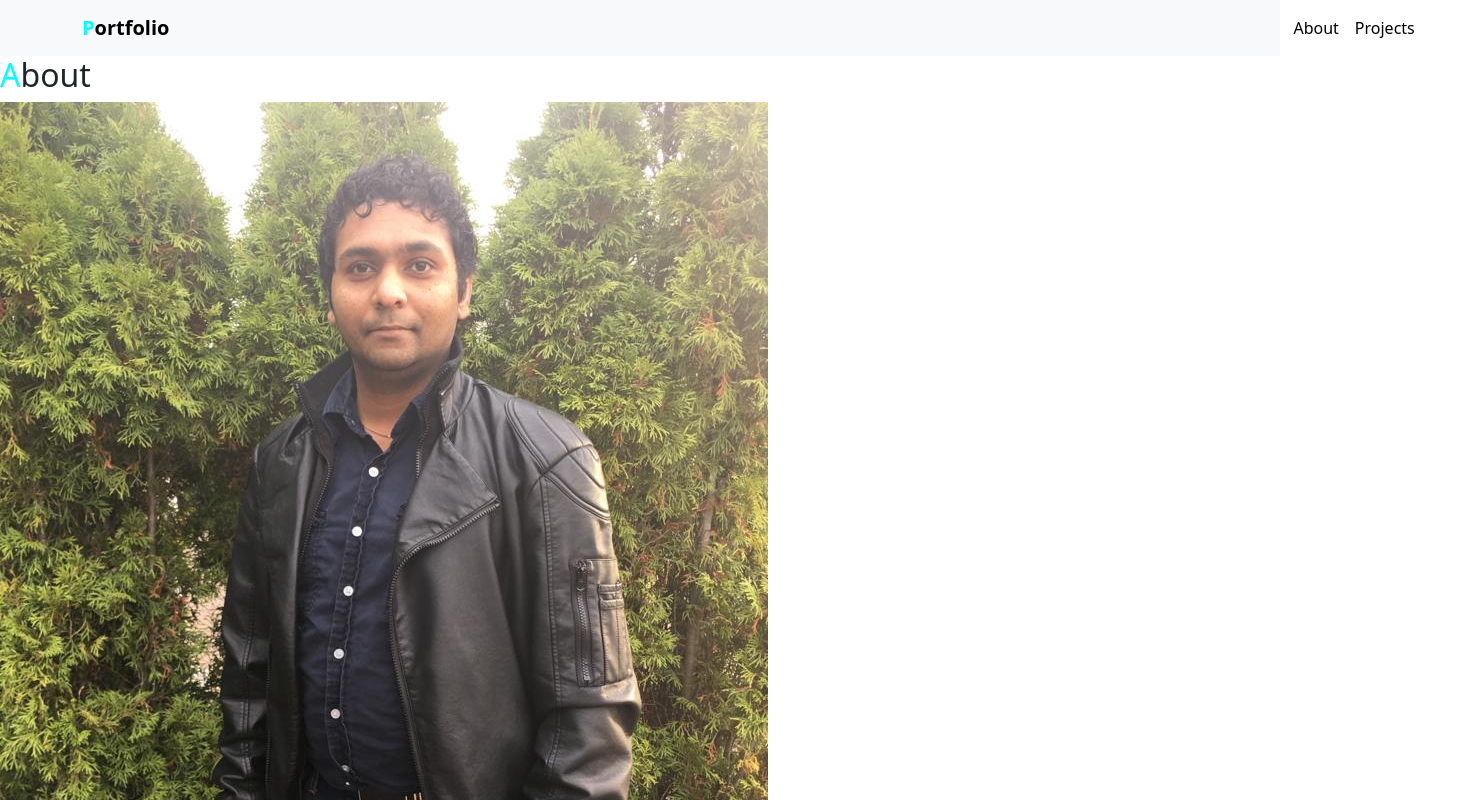
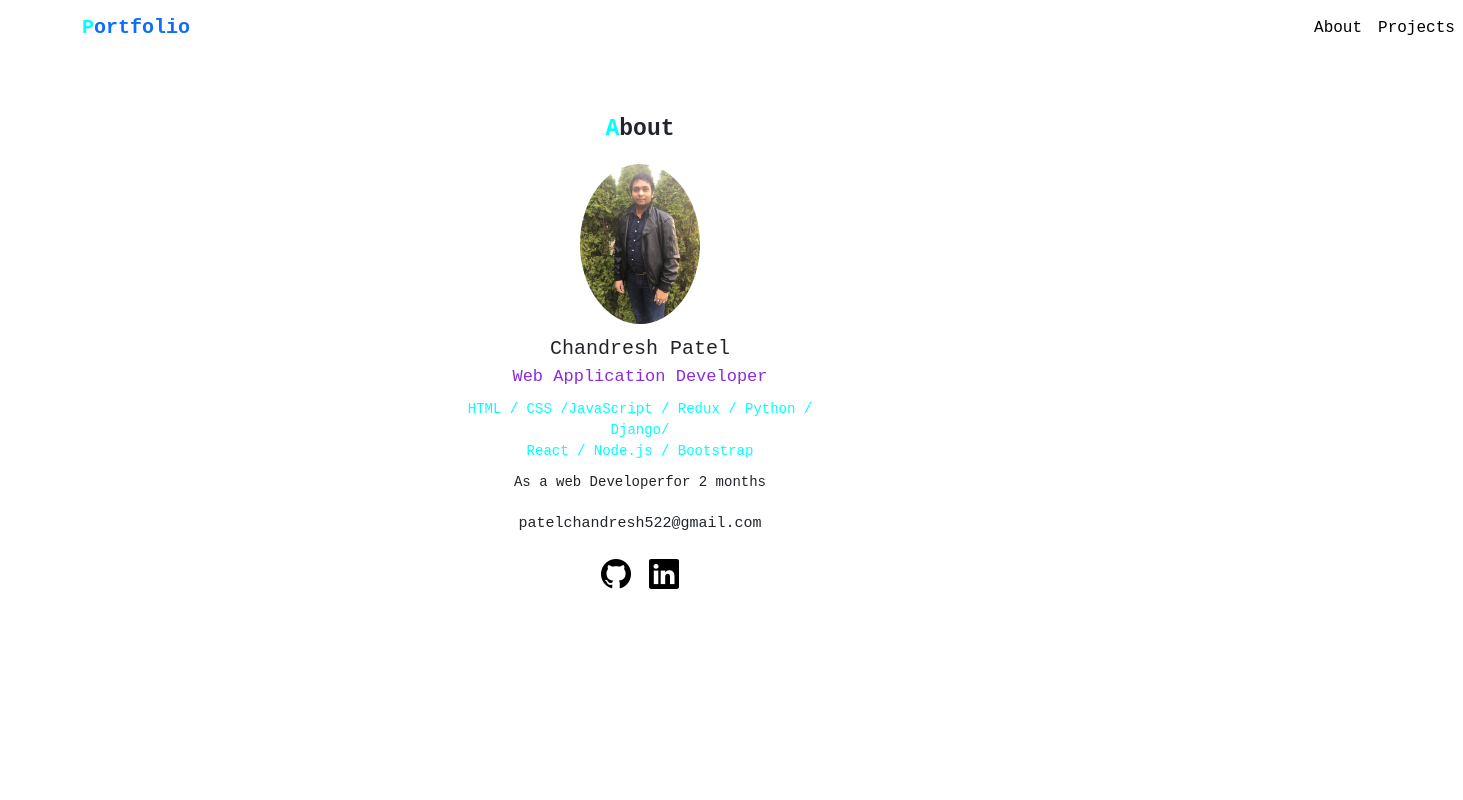
Before and after one commit to patelchandresh522/portfolio_chand, a plain HTML site: page index.html in a window 1280 px wide. Shown: the top 800 px of the page, 1463 px wide, since content can reach past the window. Drawn offline with nearby package versions, Linux system fonts and the light colour scheme.

Commit message:
chandresh

```diff
--- a/index.html
+++ b/index.html
@@ -1,12 +1,14 @@
 <!DOCTYPE html>
 <html lang="en">
-<head>
-    <meta charset="UTF-8">
-    <meta http-equiv="X-UA-Compatible" content="IE=edge">
-    <meta name="viewport" content="width=device-width, initial-scale=1.0">
+  <head>
+    <meta http-equiv="X-UA-Compatible" content="IE=edge" />
+    <meta charset="utf-8" />
+    <meta name="viewport" content="width=device-width, initial-scale=1.0" />
+    <link href="https://cdn.jsdelivr.net/npm/bootstrap@5.0.2/dist/css/bootstrap.min.css" rel="stylesheet" integrity="sha384-EVSTQN3/azprG1Anm3QDgpJLIm9Nao0Yz1ztcQTwFspd3yD65VohhpuuCOmLASjC" crossorigin="anonymous" />
+    <link rel="stylesheet" href="style.css" />
+    <link rel="stylesheet" href="https://cdn.jsdelivr.net/npm/bootstrap-icons@1.8.3/font/bootstrap-icons.css" />
+    <link rel="icon" type="image/png" href="img/techis-logo.png" />
     <title>Portfolio</title>
-    <link rel = "stylesheet" href="./style.css">
-    <link rel="stylesheet" href="https://cdn.jsdelivr.net/npm/bootstrap@5.3.0-alpha1/dist/css/bootstrap.min.css">
 </head>
 <body>
     <nav class="navbar navbar-expand-lg bg-body-tertiary">
@@ -18,10 +20,10 @@
           <div class="collapse navbar-collapse" id="navbarText">
             <ul class="navbar-nav me-auto mb-2 mb-lg-0">
               <li class="nav-item">
-                <a class="nav-link active" href="#">About</a>
+                <a class="nav-link font-black" href="#">About</a>
               </li>
               <li class="nav-item">
-                <a class="nav-link active" href="#">Projects</a>
+                <a class="nav-link font-black" href="#">Projects</a>
               </li>
 
             </ul>
@@ -33,8 +35,31 @@
       <div id="about">
         <h2><span class="font-primary">A</span>bout</h2>
         <img src="./img/IMG_2585.JPG" />
+        <div class="name">Chandresh Patel</div>
+        <div class="vocation">Web Application Developer</div>
+        <div class="skills">
+          HTML / CSS /JavaScript / Redux / Python / Django/
+          <br> React / Node.js / Bootstrap
+        </div>
+        <p> As a web Developerfor 2 months </p>
+        <div class="email">patelchandresh522@gmail.com</div>
+        <div class="icons">
+        <a href="https://github.com/patelchandresh522?tab=repositories"><i class="bi bi-github"></i></a>
+        <a href="https://www.linkedin.com/in/chandresh-patel-1a817111b/"><i class="bi bi-linkedin"></i></a>
+        </div>
+      </div>
+      <script
+      src="https://cdn.jsdelivr.net/npm/bootstrap@5.0.2/dist/js/bootstrap.bundle.min.js"
+      integrity="sha384-MrcW6ZMFYlzcLA8Nl+NtUVF0sA7MsXsP1UyJoMp4YLEuNSfAP+JcXn/tWtIaxVXM"
+      crossorigin="anonymous"
+    ></script>
 
 
-      </div>
+
+
+
+
+
+
 </body>
 </html>
--- a/style.css
+++ b/style.css
@@ -14,3 +14,60 @@ body{
 div#navbarText {
     padding-left: 1100px;
 }
+
+p{
+    font-size: 14px;
+}
+
+h2{
+    font-weight: bold;
+    font-size: 23px;
+    margin-bottom: 20px;
+}
+
+a.font-black{
+    color: black !important;
+
+}
+
+#about{
+    margin: 60px auto ;
+    max-width: 400px;
+    text-align : center;
+}
+
+#about img{
+    border-radius:50% ;
+    width : 120px;
+    margin-bottom: 10px;
+}
+
+#about .name {
+    font-size: 20px;
+}
+
+#about .vocation {
+    font-size: 17px;
+    color:blueviolet;
+    margin-bottom: 10px;
+}
+
+#about .skills{
+    font-size: 14px;
+    color: aqua;
+    margin-bottom: 10px;
+}
+
+#about .email {
+    font-size: 15px;
+    margin-top: 20px;
+}
+
+#about .icons {
+    margin-top: 20px;
+    font-size: 30px;
+}
+
+#about .icons a {
+    color:black
+}
```
Also changed, not shown: Shambhuportfolio.html (added, +13 -0 lines).
